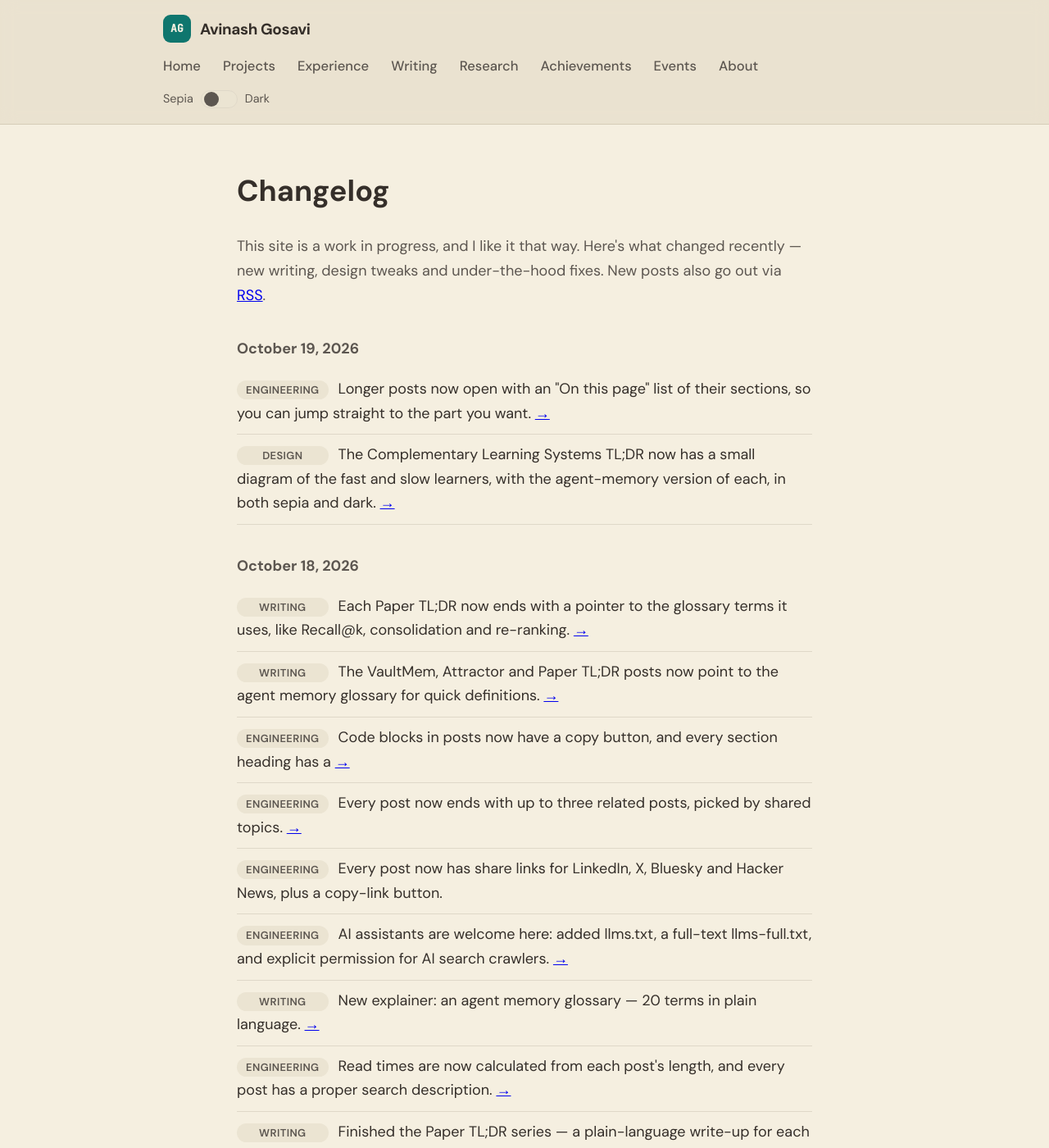
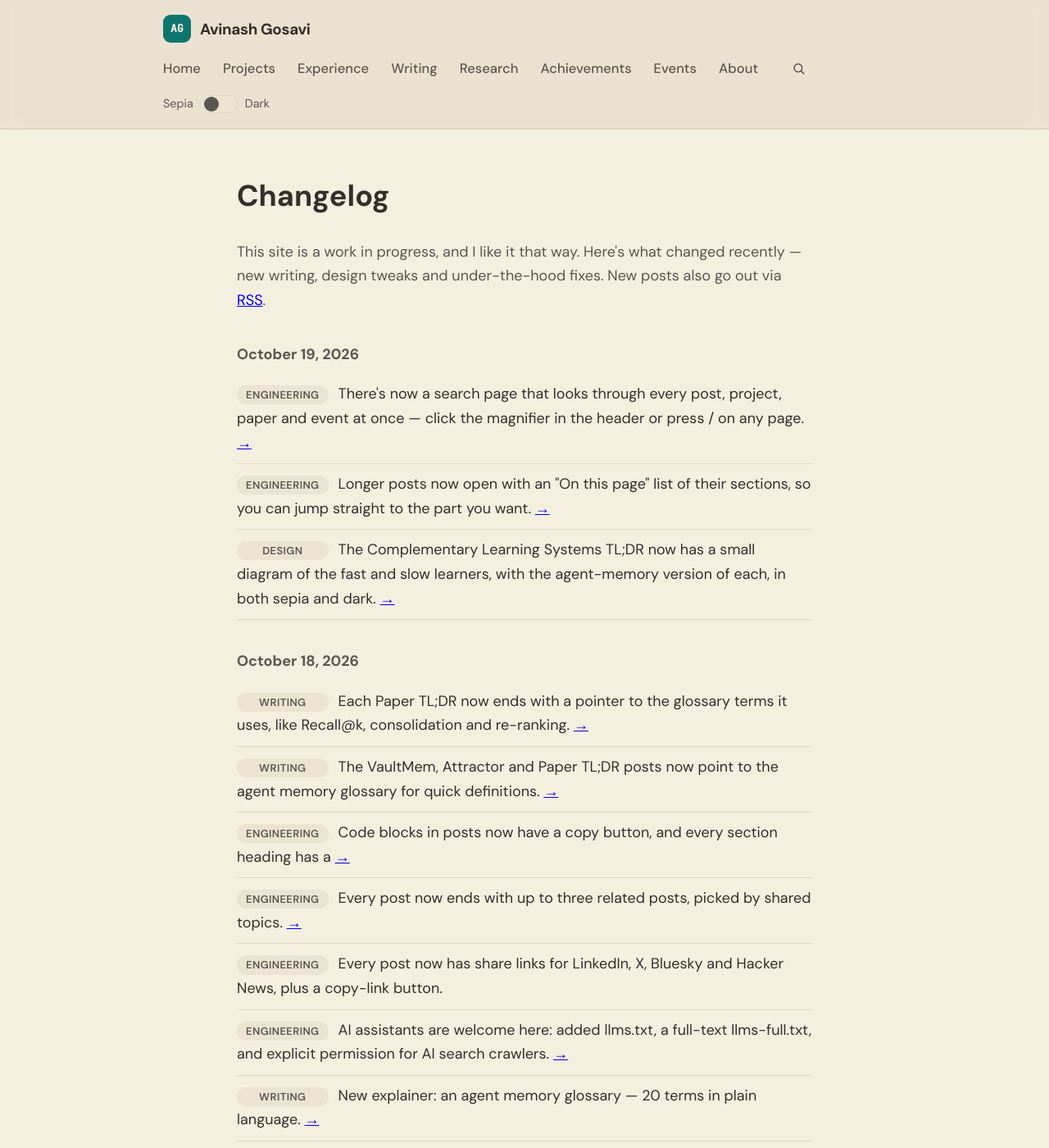
Before and after one commit to aag1091-alt/avinashgosavi.com, a Jekyll site: the page built from changelog.md, in a window 1280 px wide and 1400 px high. Shown: the whole window at 82% size. Built offline with Jekyll 4.4.1, drawn with Linux system fonts in a browser that asks for light colours.

Commit message:
Engineering: site-wide search page with JSON index
Adds /search/ (client-side, no libraries) over posts, pages, projects,
papers and events from /search.json; header magnifier link and a /
keyboard shortcut; CI step checks the index is valid JSON.

Co-Authored-By: Claude <noreply@anthropic.com>

```diff
--- a/404.html
+++ b/404.html
@@ -9,7 +9,8 @@ sitemap: false
   <h1>That page wandered off</h1>
   <p class="page-lede">The link may be old, or the post may have moved. Try one of these:</p>
   <ul>
-    <li><a href="{{ '/blog/' | relative_url }}">All writing</a> — with search</li>
+    <li><a href="{{ '/search/' | relative_url }}">Search the site</a></li>
+    <li><a href="{{ '/blog/' | relative_url }}">All writing</a></li>
     <li><a href="{{ '/projects/' | relative_url }}">Projects</a></li>
     <li><a href="{{ '/research/' | relative_url }}">Research &amp; papershelf</a></li>
     <li><a href="{{ '/' | relative_url }}">Home</a></li>
--- a/_data/changelog.yml
+++ b/_data/changelog.yml
@@ -1,5 +1,9 @@
 # Public changelog shown on /changelog and (latest 3) on the homepage.
 # Newest first. desk: Writing | Design | Engineering
+- date: 2026-10-19
+  desk: Engineering
+  text: There's now a search page that looks through every post, project, paper and event at once — click the magnifier in the header or press / on any page.
+  link: /search/
 - date: 2026-10-19
   desk: Engineering
   text: Longer posts now open with an "On this page" list of their sections, so you can jump straight to the part you want.
--- a/_includes/header.html
+++ b/_includes/header.html
@@ -3,6 +3,7 @@
     <a href="{{ '/' | relative_url }}" class="site-title"><span class="site-mark" aria-hidden="true">AG</span>{{ site.title }}</a>
     <div class="header-right">
       {% include nav.html %}
+      <a href="{{ '/search/' | relative_url }}" class="header-search{% if page.url == '/search/' %} active{% endif %}" aria-label="Search the site" title="Search (press /)"><svg viewBox="0 0 24 24" width="18" height="18" aria-hidden="true" focusable="false"><circle cx="10.5" cy="10.5" r="6.5" fill="none" stroke="currentColor" stroke-width="2"/><path d="M15.5 15.5L20 20" stroke="currentColor" stroke-width="2" stroke-linecap="round"/></svg></a>
       {% include theme-toggle.html %}
     </div>
   </div>
--- a/_layouts/default.html
+++ b/_layouts/default.html
@@ -26,5 +26,15 @@
     {{ content }}
   </main>
   {% include footer.html %}
+  <script>
+  document.addEventListener('keydown', function(e) {
+    if (e.key !== '/' || e.metaKey || e.ctrlKey || e.altKey) return;
+    var t = e.target, tag = t && t.tagName;
+    if (tag === 'INPUT' || tag === 'TEXTAREA' || tag === 'SELECT' || (t && t.isContentEditable)) return;
+    var box = document.getElementById('site-search') || document.getElementById('post-search');
+    e.preventDefault();
+    if (box) box.focus(); else location.href = '{{ "/search/" | relative_url }}';
+  });
+  </script>
 </body>
 </html>
--- a/assets/css/style.css
+++ b/assets/css/style.css
@@ -1338,3 +1338,48 @@ body.theme-dark .about-image img {
 .has-copy:hover .code-copy, .code-copy:focus-visible { opacity: 1; }
 @media (hover: none) { .code-copy { opacity: 1; } }
 .code-copy:hover { color: var(--accent); border-color: var(--accent); }
+
+/* Site search: header icon + /search page */
+.header-search {
+  display: inline-flex;
+  align-items: center;
+  justify-content: center;
+  width: 2rem;
+  height: 2rem;
+  border-radius: 8px;
+  color: var(--text-muted);
+  transition: color 0.15s ease, background 0.15s ease;
+}
+.header-search:hover,
+.header-search.active { color: var(--accent); background: var(--accent-soft); }
+
+.site-search-form { margin: 0 0 1rem; }
+#site-search {
+  width: 100%;
+  padding: 0.7rem 1rem;
+  font: inherit;
+  font-size: 1rem;
+  color: var(--text);
+  background: var(--surface);
+  border: 1px solid var(--border);
+  border-radius: 10px;
+}
+#site-search:focus { outline: none; border-color: var(--accent); box-shadow: 0 0 0 3px var(--accent-soft); }
+#site-search::placeholder { color: var(--text-muted); }
+
+.search-status { color: var(--text-muted); font-size: 0.9rem; min-height: 1.4em; }
+.search-results { list-style: none; margin: 0; padding: 0; }
+.search-result { padding: 1rem 0; border-bottom: 1px solid var(--border); }
+.search-result:last-child { border-bottom: 0; }
+.search-result-meta {
+  font-family: var(--font-mono);
+  font-size: 0.72rem;
+  text-transform: uppercase;
+  letter-spacing: 0.06em;
+  color: var(--text-muted);
+  margin-bottom: 0.25rem;
+}
+.search-result-title { font-weight: 600; font-size: 1.05rem; color: var(--text); text-decoration: none; }
+.search-result-title:hover { color: var(--accent); text-decoration: underline; }
+.search-result-snippet { margin: 0.35rem 0 0; color: var(--text-muted); font-size: 0.92rem; line-height: 1.55; overflow-wrap: anywhere; }
+.search-results mark { background: var(--accent-soft); color: var(--text); border-radius: 3px; padding: 0 0.1em; }
--- a/llms.txt
+++ b/llms.txt
@@ -34,5 +34,6 @@ Full text of every post in one file: {{ "/llms-full.txt" | absolute_url }}
 - [Conferences & community]({{ "/events/" | absolute_url }}): events attended, hacked at or judged
 - [Uses]({{ "/uses/" | absolute_url }}): hardware, home inference server, tools and hosting stack
 - [Now]({{ "/now/" | absolute_url }}): current focus
+- [Search index]({{ "/search.json" | absolute_url }}): JSON list of every post (with text), page, project, paper and event
 - [Changelog]({{ "/changelog/" | absolute_url }}): what changed on the site recently
 - [RSS feed]({{ "/feed.xml" | absolute_url }})
```
Also changed, not shown: blog.md (+1 -1 lines), search.json (added, +66 -0 lines), search.md (added, +128 -0 lines), .github/workflows/jekyll.yml.
